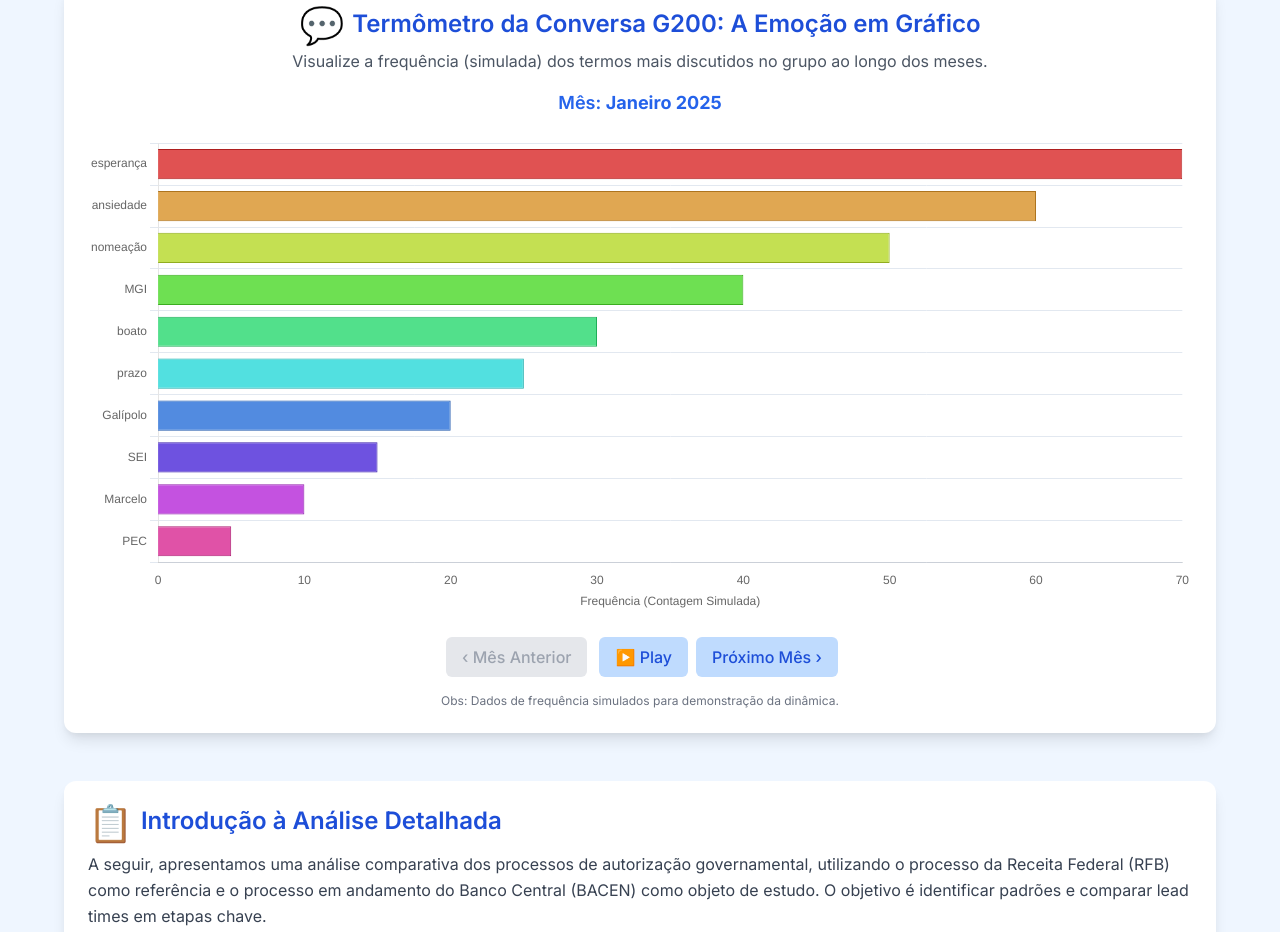
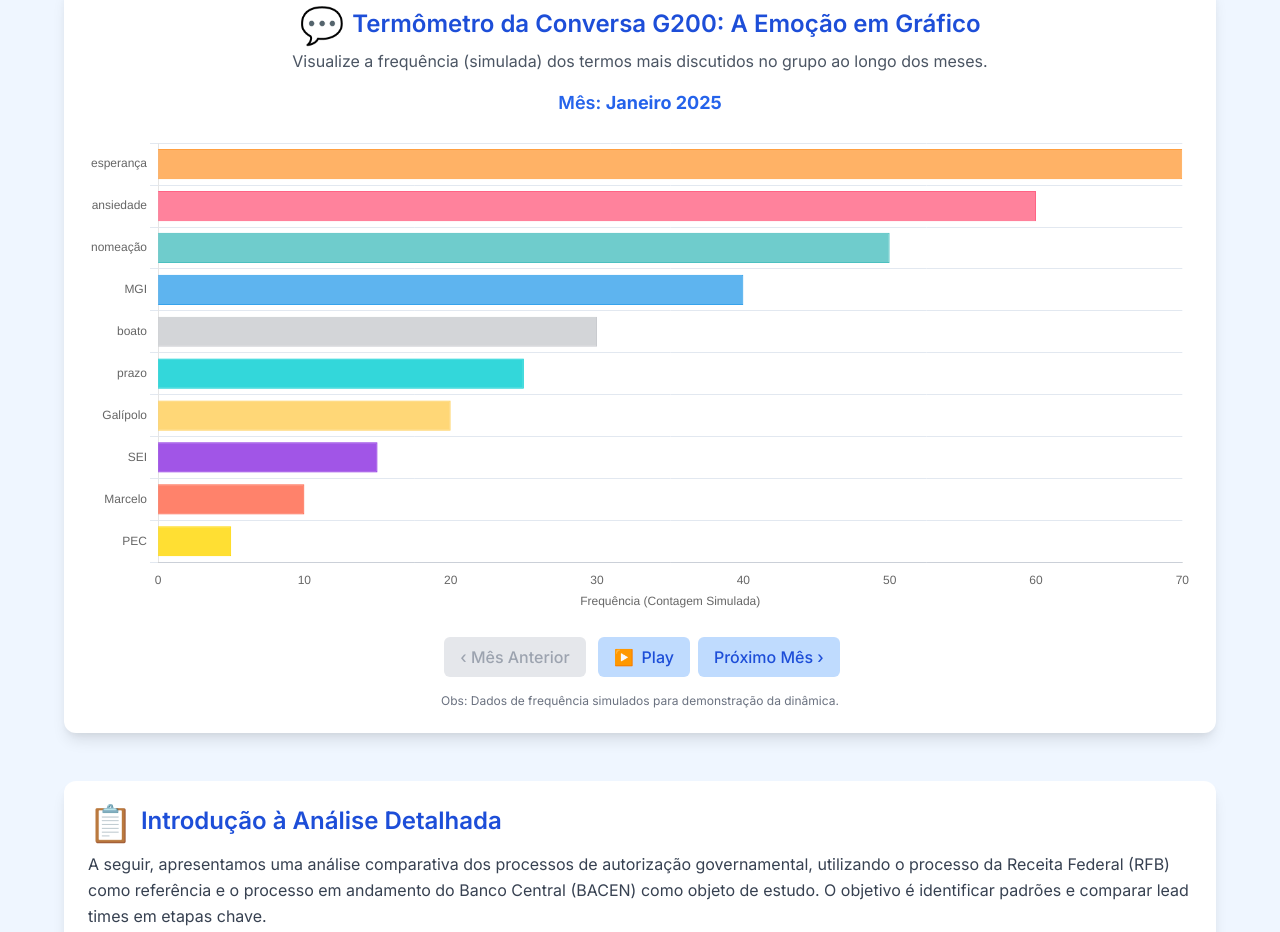
Before and after one commit to Ricardo-Filipini/aprovaBACEN, a plain HTML site: page Index.html in a window 1280 px wide. Shown: the part 1690-2622 px from the top of the page. Drawn offline with nearby package versions, Linux system fonts and the light colour scheme.

Commit message:
Update Index.html

```diff
--- a/Index.html
+++ b/Index.html
@@ -422,9 +422,9 @@
                 <canvas id="termRaceChart"></canvas>
             </div>
             <div class="race-chart-controls flex justify-center mt-6 space-x-2">
-                <button id="prevMonthRaceBtn">‹ Mês Anterior</button>
-                <button id="playPauseRaceBtn">▶️ Play</button>
-                <button id="nextMonthRaceBtn">Próximo Mês ›</button>
+                <button id="prevMonthRaceBtn" class="scenario-button">‹ Mês Anterior</button>
+                <button id="playPauseRaceBtn" class="scenario-button"><span class="button-icon">▶️</span>Play</button>
+                <button id="nextMonthRaceBtn" class="scenario-button">Próximo Mês ›</button>
             </div>
             <p class="text-xs text-center text-gray-500 mt-4">Obs: Dados de frequência simulados para demonstração da dinâmica.</p>
         </section>
@@ -851,6 +851,22 @@
         const prevMonthRaceBtn = document.getElementById('prevMonthRaceBtn');
         const nextMonthRaceBtn = document.getElementById('nextMonthRaceBtn');
 
+        const termColors = {
+            "ansiedade": "rgba(255, 99, 132, 0.8)", "MGI": "rgba(54, 162, 235, 0.8)", "nomeação": "rgba(75, 192, 192, 0.8)",
+            "Galípolo": "rgba(255, 206, 86, 0.8)", "Esther": "rgba(153, 102, 255, 0.8)", "esperança": "rgba(255, 159, 64, 0.8)",
+            "boato": "rgba(201, 203, 207, 0.8)", "Marcelo": "rgba(255, 99, 71, 0.8)", "prazo": "rgba(0, 206, 209, 0.8)",
+            "PEC": "rgba(255, 215, 0, 0.8)", "SEI": "rgba(138, 43, 226, 0.8)", "DOU": "rgba(127, 255, 0, 0.8)",
+            "ofício": "rgba(210, 105, 30, 0.8)", "autorização": "rgba(60, 179, 113, 0.8)", "default": "rgba(200, 200, 200, 0.8)"
+        };
+         const termBorderColors = {
+            "ansiedade": "rgba(255, 99, 132, 1)", "MGI": "rgba(54, 162, 235, 1)", "nomeação": "rgba(75, 192, 192, 1)",
+            "Galípolo": "rgba(255, 206, 86, 1)", "Esther": "rgba(153, 102, 255, 1)", "esperança": "rgba(255, 159, 64, 1)",
+            "boato": "rgba(201, 203, 207, 1)", "Marcelo": "rgba(255, 99, 71, 1)", "prazo": "rgba(0, 206, 209, 1)",
+            "PEC": "rgba(255, 215, 0, 1)", "SEI": "rgba(138, 43, 226, 1)", "DOU": "rgba(127, 255, 0, 1)",
+            "ofício": "rgba(210, 105, 30, 1)", "autorização": "rgba(60, 179, 113, 1)", "default": "rgba(180, 180, 180, 1)"
+        };
+
+
         const simulatedTermDataByMonth = {
             "2025-01": [
                 { term: "ansiedade", frequency: 60 }, { term: "MGI", frequency: 40 }, { term: "nomeação", frequency: 50 },
@@ -860,7 +876,7 @@
             "2025-02": [
                 { term: "ansiedade", frequency: 75 }, { term: "MGI", frequency: 55 }, { term: "nomeação", frequency: 65 },
                 { term: "Esther", frequency: 30 }, { term: "esperança", frequency: 60 }, { term: "boato", frequency: 45 },
-                { term: "PEC", frequency: 20 }, { term: "Marcelo", frequency: 25 }, { term: "SEI", frequency: 30 }, {term: "DOU", frequency: 10}
+                { term: "PEC", frequency: 20 }, { term: "Marcelo", frequency: 25 }, { term: "SEI", frequency: 30 }, {term: "DOU", frequency: 10}, {term: "Galípolo", frequency: 22}
             ],
             "2025-03": [
                 { term: "ansiedade", frequency: 50 }, { term: "MGI", frequency: 70 }, { term: "nomeação", frequency: 80 },
@@ -885,12 +901,15 @@
             const periodKey = raceMonthsOrder[monthIndex];
             let dataForPeriod = simulatedTermDataByMonth[periodKey] ? [...simulatedTermDataByMonth[periodKey]] : [];
 
-            dataForPeriod.sort((a, b) => b.frequency - a.frequency); // Sort by frequency
-            const topN = 10; // Show top N terms
+            dataForPeriod.sort((a, b) => b.frequency - a.frequency);
+            const topN = 10;
             dataForPeriod = dataForPeriod.slice(0, topN);
 
             const labels = dataForPeriod.map(d => wrapText(d.term, 16));
             const frequencies = dataForPeriod.map(d => d.frequency);
+            const backgroundColors = dataForPeriod.map(d => termColors[d.term] || termColors.default);
+            const borderColors = dataForPeriod.map(d => termBorderColors[d.term] || termBorderColors.default);
+
 
             raceChartPeriodEl.textContent = `${raceMonthNames[monthIndex]} 2025`;
 
@@ -899,8 +918,8 @@
                 datasets: [{
                     label: 'Frequência dos Termos',
                     data: frequencies,
-                    backgroundColor: labels.map((_, i) => `hsl(${(i * 360 / labels.length)}, 70%, 60%)`),
-                    borderColor: labels.map((_, i) => `hsl(${(i * 360 / labels.length)}, 70%, 40%)`),
+                    backgroundColor: backgroundColors,
+                    borderColor: borderColors,
                     borderWidth: 1
                 }]
             };
@@ -918,7 +937,7 @@
                         responsive: true,
                         maintainAspectRatio: false,
                         animation: {
-                            duration: 800, // Animation duration for updates
+                            duration: 800,
                             easing: 'easeInOutQuart'
                         },
                         scales: {
@@ -954,30 +973,29 @@
         }
 
         function playRace() {
-            if (raceIntervalId) { // If playing, pause it
+            if (raceIntervalId) {
                 clearInterval(raceIntervalId);
                 raceIntervalId = null;
-                playPauseRaceBtn.textContent = '▶️ Play';
-            } else { // If paused, play it
-                playPauseRaceBtn.textContent = '⏸️ Pause';
+                playPauseRaceBtn.innerHTML = '<span class="button-icon">▶️</span>Play';
+            } else {
+                playPauseRaceBtn.innerHTML = '<span class="button-icon">⏸️</span>Pause';
+                if (currentRaceMonthIndex >= raceMonthsOrder.length - 1) { // If at the end, reset to start
+                    currentRaceMonthIndex = -1; // Will be incremented to 0 before first update
+                }
                 raceIntervalId = setInterval(() => {
                     currentRaceMonthIndex++;
                     if (currentRaceMonthIndex >= raceMonthsOrder.length) {
-                        currentRaceMonthIndex = 0; // Loop back or stop
-                        // clearInterval(raceIntervalId); // Optional: stop at the end
-                        // raceIntervalId = null;
-                        // playPauseRaceBtn.textContent = '▶️ Play';
-                        // return;
+                        currentRaceMonthIndex = 0;
                     }
                     updateRaceChart(currentRaceMonthIndex);
-                }, 2500); // Change month every 2.5 seconds
+                }, 2500);
             }
         }
 
         playPauseRaceBtn.addEventListener('click', playRace);
 
         prevMonthRaceBtn.addEventListener('click', () => {
-            if (raceIntervalId) playRace(); // Pause if playing
+            if (raceIntervalId) playRace();
             if (currentRaceMonthIndex > 0) {
                 currentRaceMonthIndex--;
                 updateRaceChart(currentRaceMonthIndex);
@@ -985,14 +1003,13 @@
         });
 
         nextMonthRaceBtn.addEventListener('click', () => {
-            if (raceIntervalId) playRace(); // Pause if playing
+            if (raceIntervalId) playRace();
             if (currentRaceMonthIndex < raceMonthsOrder.length - 1) {
                 currentRaceMonthIndex++;
                 updateRaceChart(currentRaceMonthIndex);
             }
         });
 
-        // Initialize Race Chart with the first month's data
         updateRaceChart(currentRaceMonthIndex);
 
 
```
